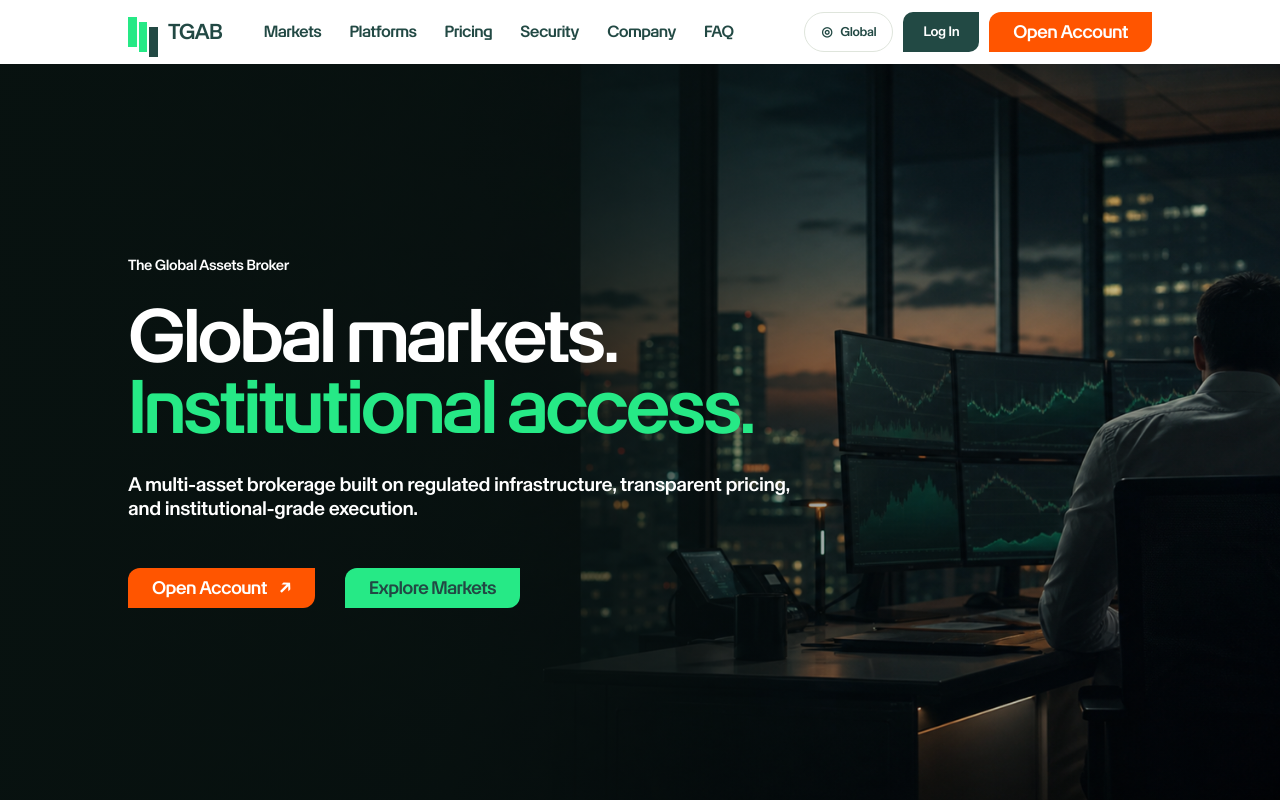
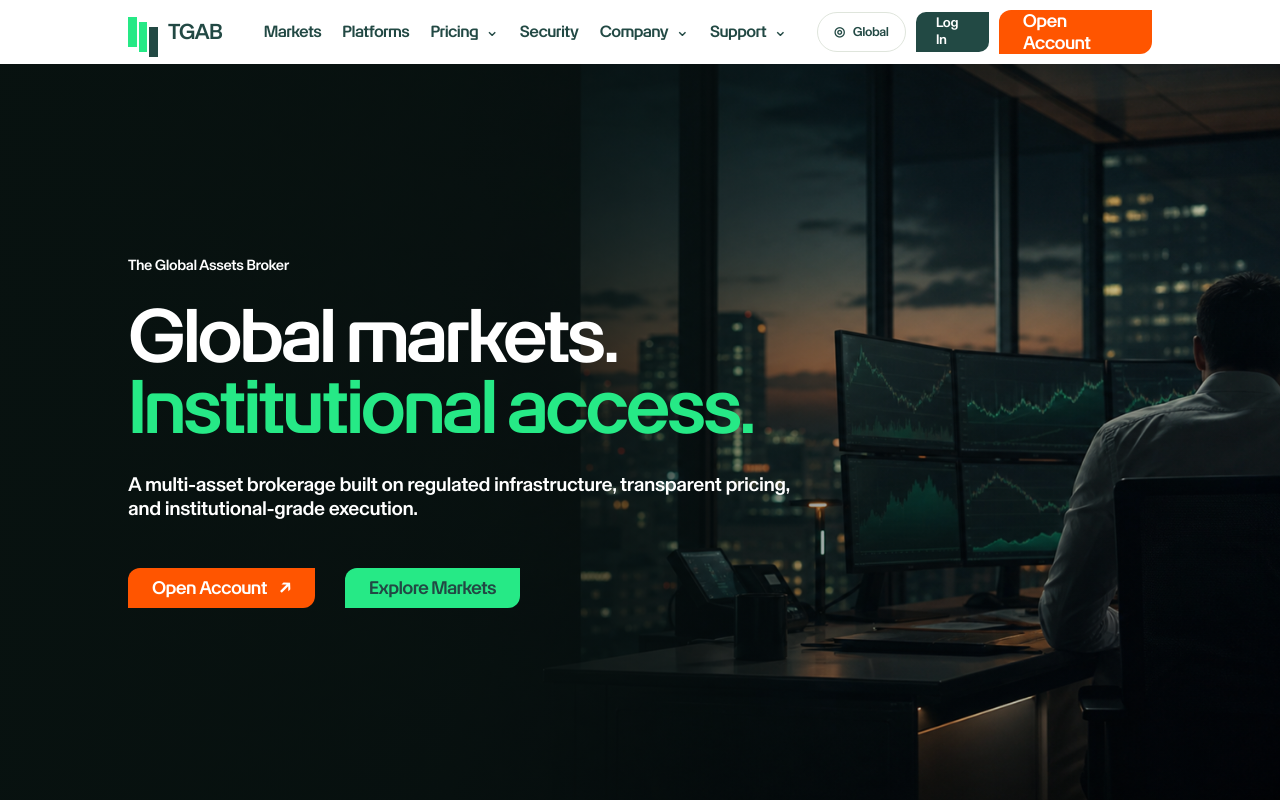
Before and after one commit to TheGlobalAssetsBroker/tgab-site, a React (Vite) app: page / in a window 1280 px wide. Shown: the top 800 px of the page. Built offline with nearby package versions, Linux system fonts and the light colour scheme.

Commit message:
Add grouped navigation dropdowns

```diff
--- a/src/components/Header.jsx
+++ b/src/components/Header.jsx
@@ -1,37 +1,141 @@
-import { useEffect, useState } from "react";
+import { useEffect, useRef, useState } from "react";
 import { Link, NavLink, useLocation } from "react-router-dom";
 import { siteConfig } from "../config";
 
-const links = [
-  ["Markets", "/markets"], ["Platforms", "/platforms"], ["Pricing", "/pricing"],
-  ["Security", "/security"], ["Company", "/company"], ["FAQ", "/faq"],
+const navigation = [
+  { label: "Markets", to: "/markets" },
+  { label: "Platforms", to: "/platforms" },
+  {
+    id: "pricing",
+    label: "Pricing",
+    children: [
+      { label: "Pricing overview", to: "/pricing" },
+      { label: "Core vs Prime", to: "/pricing-details" },
+    ],
+  },
+  { label: "Security", to: "/security" },
+  {
+    id: "company",
+    label: "Company",
+    children: [
+      { label: "About TGAB", to: "/company" },
+      { label: "Careers", to: "/careers" },
+      { label: "Insights", to: "/insights" },
+    ],
+  },
+  {
+    id: "support",
+    label: "Support",
+    children: [
+      { label: "Help centre", to: "/support" },
+      { label: "FAQ", to: "/faq" },
+      { label: "Contact", to: "/contact" },
+    ],
+  },
 ];
 
 export function Header() {
   const [open, setOpen] = useState(false);
+  const [openGroup, setOpenGroup] = useState(null);
+  const navRef = useRef(null);
+  const menuButtonRef = useRef(null);
+  const groupButtons = useRef({});
   const { pathname } = useLocation();
-  useEffect(() => setOpen(false), [pathname]);
+
   useEffect(() => {
-    const closeOnEscape = (event) => event.key === "Escape" && setOpen(false);
+    setOpen(false);
+    setOpenGroup(null);
+  }, [pathname]);
+
+  useEffect(() => {
+    const closeOnEscape = (event) => {
+      if (event.key !== "Escape") return;
+      if (openGroup) {
+        const trigger = groupButtons.current[openGroup];
+        setOpenGroup(null);
+        requestAnimationFrame(() => trigger?.focus());
+        return;
+      }
+      if (open) {
+        setOpen(false);
+        requestAnimationFrame(() => menuButtonRef.current?.focus());
+      }
+    };
+    const closeOutside = (event) => {
+      if (!navRef.current?.contains(event.target)) {
+        setOpen(false);
+        setOpenGroup(null);
+      }
+    };
     window.addEventListener("keydown", closeOnEscape);
+    document.addEventListener("pointerdown", closeOutside);
     document.body.classList.toggle("menu-open", open);
     return () => {
       window.removeEventListener("keydown", closeOnEscape);
+      document.removeEventListener("pointerdown", closeOutside);
       document.body.classList.remove("menu-open");
     };
-  }, [open]);
+  }, [open, openGroup]);
+
+  const desktopCanHover = () => window.matchMedia("(min-width: 1001px) and (hover: hover)").matches;
+  const closeNavigation = () => {
+    setOpen(false);
+    setOpenGroup(null);
+  };
+  const toggleDrawer = () => {
+    setOpen((value) => {
+      if (value) setOpenGroup(null);
+      return !value;
+    });
+  };
 
   return (
     <header className="site-header">
-      <nav className="site-nav wrap" aria-label="Main navigation">
-        <Link className="brand" to="/" aria-label="TGAB home">
+      <nav className="site-nav wrap" aria-label="Main navigation" ref={navRef}>
+        <Link className="brand" to="/" aria-label="TGAB home" onClick={closeNavigation}>
           <span className="brand-symbol" aria-hidden="true"><i /><i /><i /></span>
           <span><strong>TGAB</strong><small>The Global Assets Broker</small></span>
         </Link>
-        <button className="menu-toggle" type="button" aria-expanded={open} aria-controls="primary-links" onClick={() => setOpen((value) => !value)}>{open ? "Close" : "Menu"}</button>
+        <button ref={menuButtonRef} className="menu-toggle" type="button" aria-expanded={open} aria-controls="primary-links" onClick={toggleDrawer}>{open ? "Close" : "Menu"}</button>
         <div className={`nav-drawer${open ? " open" : ""}`} id="primary-links">
-          <div className="nav-links">{links.map(([label, to]) => <NavLink key={to} to={to}>{label}</NavLink>)}</div>
-          <div className="nav-actions"><span className="locale-pill" aria-label="Global brokerage"><span aria-hidden="true">◎</span> Global</span><a className="nav-login" href={siteConfig.loginUrl}>Log In</a><Link className="button button-orange" to="/register">Open Account</Link></div>
+          <ul className="nav-links">
+            {navigation.map((item) => {
+              if (!item.children) {
+                return <li className="nav-item" key={item.to}><NavLink className="nav-direct" to={item.to} onClick={closeNavigation}>{item.label}</NavLink></li>;
+              }
+
+              const expanded = openGroup === item.id;
+              const current = item.children.some((child) => pathname === child.to);
+              return (
+                <li
+                  className={`nav-item nav-group${expanded ? " open" : ""}${current ? " current" : ""}`}
+                  key={item.id}
+                  onMouseEnter={() => desktopCanHover() && setOpenGroup(item.id)}
+                  onMouseLeave={() => desktopCanHover() && setOpenGroup(null)}
+                  onBlur={(event) => !event.currentTarget.contains(event.relatedTarget) && setOpenGroup(null)}
+                >
+                  <button
+                    ref={(node) => { groupButtons.current[item.id] = node; }}
+                    className="nav-group-toggle"
+                    type="button"
+                    aria-expanded={expanded}
+                    aria-controls={`nav-${item.id}`}
+                    onFocus={() => desktopCanHover() && setOpenGroup(item.id)}
+                    onClick={() => setOpenGroup((value) => value === item.id ? null : item.id)}
+                  >
+                    <span>{item.label}</span>
+                    <span className="nav-chevron" aria-hidden="true">⌄</span>
+                  </button>
+                  <ul className="nav-dropdown" id={`nav-${item.id}`} aria-label={`${item.label} pages`} aria-hidden={!expanded}>
+                    {item.children.map((child) => (
+                      <li key={child.to}><NavLink to={child.to} tabIndex={expanded ? 0 : -1} onClick={closeNavigation}>{child.label}<span aria-hidden="true">↗</span></NavLink></li>
+                    ))}
+                  </ul>
+                </li>
+              );
+            })}
+          </ul>
+          <div className="nav-actions"><span className="locale-pill" aria-label="Global brokerage"><span aria-hidden="true">◎</span> Global</span><a className="nav-login" href={siteConfig.loginUrl}>Log In</a><Link className="button button-orange" to="/register" onClick={closeNavigation}>Open Account</Link></div>
         </div>
       </nav>
     </header>
--- a/src/styles.css
+++ b/src/styles.css
@@ -64,9 +64,18 @@ h1, h2, h3 { text-wrap: balance; }
 .brand small { display: none; }
 .nav-drawer { flex: 1; display: flex; align-items: center; justify-content: space-between; gap: 30px; }
 .nav-links, .nav-actions { display: flex; align-items: center; }
-.nav-links { gap: clamp(18px, 2.2vw, 38px); }
-.nav-links a { color: var(--deep-green); font-family: "Artex", sans-serif; font-size: 16px; font-weight: 500; letter-spacing: -.04em; transition: opacity .3s ease; }
-.nav-links a:hover, .nav-links a.active { opacity: .5; }
+.nav-links { margin: 0; padding: 0; gap: clamp(14px, 1.65vw, 28px); list-style: none; }
+.nav-item { position: relative; }
+.nav-direct, .nav-group-toggle { min-height: 64px; padding: 0; display: inline-flex; align-items: center; color: var(--deep-green); font-family: "Artex", sans-serif; font-size: 16px; font-weight: 500; letter-spacing: -.04em; white-space: nowrap; transition: opacity .3s ease; }
+.nav-direct:hover, .nav-direct.active, .nav-group-toggle:hover, .nav-group.current > .nav-group-toggle { opacity: .5; }
+.nav-group-toggle { gap: 7px; border: 0; background: transparent; cursor: pointer; }
+.nav-chevron { display: inline-block; color: var(--deep-green); font-family: "Basel", sans-serif; font-size: 17px; line-height: 1; transform: translateY(-2px); transform-origin: center; transition: transform .3s cubic-bezier(.22,1,.36,1); }
+.nav-group.open .nav-chevron { transform: translateY(1px) rotate(180deg); }
+.nav-dropdown { position: absolute; z-index: 10; top: calc(100% - 1px); left: -18px; min-width: 238px; margin: 0; padding: 10px; list-style: none; border: 1px solid var(--line); border-top: 2px solid var(--green); border-radius: 18px 0 18px 0; background: #fff; box-shadow: 0 20px 42px rgba(8,18,16,.12); opacity: 0; visibility: hidden; pointer-events: none; transform: translateY(-8px); transition: opacity .22s ease, visibility .22s ease, transform .3s cubic-bezier(.22,1,.36,1); }
+.nav-group.open .nav-dropdown { opacity: 1; visibility: visible; pointer-events: auto; transform: translateY(0); }
+.nav-dropdown a { min-height: 46px; padding: 0 13px; display: flex; align-items: center; justify-content: space-between; gap: 22px; border-radius: 10px 0 10px 0; color: var(--deep-green); font-family: "Basel", sans-serif; font-size: 15px; font-weight: 600; letter-spacing: -.02em; transition: color .25s ease, background-color .25s ease; }
+.nav-dropdown a > span { color: var(--green); font-size: 13px; }
+.nav-dropdown a:hover, .nav-dropdown a.active { color: var(--deep-green); background: var(--pale); opacity: 1; }
 .nav-actions { gap: 10px; }
 .locale-pill { min-height: 40px; padding: 0 16px; display: inline-flex; align-items: center; gap: 8px; border: 1px solid #dfe5dc; border-radius: 999px; color: var(--deep-green); font-size: 13px; font-weight: 600; }
 .nav-login { min-height: 40px; padding: 0 20px; display: inline-flex; align-items: center; color: #fff; background: var(--deep-green); border-radius: 10px 0 10px 0; font-size: 14px; font-weight: 600; transition: opacity .3s ease; }
@@ -423,10 +432,17 @@ body[data-page="markets"] ul[aria-label="Indicative market quotes"] + p { margin
   .site-nav { min-height: 60px; }
   .brand { margin-right: auto; }
   .menu-toggle { display: inline-flex; }
-  .nav-drawer { position: absolute; inset: 60px 0 auto; max-height: calc(100vh - 60px); padding: 26px 32px 34px; overflow-y: auto; display: none; background: #fff; border-top: 1px solid var(--line); }
+  .nav-drawer { position: absolute; inset: 60px 0 auto; max-height: calc(100dvh - 60px); padding: 26px 32px 34px; overflow-y: auto; display: none; background: #fff; border-top: 1px solid var(--line); }
   .nav-drawer.open { display: grid; gap: 28px; }
-  .nav-links { align-items: stretch; flex-direction: column; gap: 0; }
-  .nav-links a { padding: 14px 0; border-bottom: 1px solid var(--line); font-size: 20px; }
+  .nav-links { width: 100%; align-items: stretch; flex-direction: column; gap: 0; }
+  .nav-item { width: 100%; }
+  .nav-direct, .nav-group-toggle { width: 100%; min-height: 52px; padding: 0; border-bottom: 1px solid var(--line); font-size: 20px; }
+  .nav-direct { display: flex; }
+  .nav-group-toggle { justify-content: space-between; }
+  .nav-direct:hover, .nav-direct.active, .nav-group-toggle:hover, .nav-group.current > .nav-group-toggle { color: var(--deep-green); opacity: .55; }
+  .nav-dropdown { position: static; min-width: 0; max-height: 0; overflow: hidden; margin: 0 0 0 12px; padding: 0 0 0 18px; border: 0; border-left: 2px solid transparent; border-radius: 0; box-shadow: none; opacity: 0; visibility: hidden; transform: none; transition: max-height .3s cubic-bezier(.22,1,.36,1), padding .3s ease, border-color .3s ease, opacity .2s ease, visibility .2s ease; }
+  .nav-group.open .nav-dropdown { max-height: 220px; padding: 8px 0 12px 18px; border-left-color: var(--green); opacity: 1; visibility: visible; }
+  .nav-dropdown a { min-height: 42px; padding: 0 10px; border: 0; font-size: 16px; }
   .nav-actions { justify-content: space-between; }
   .hero-reference { min-height: calc(100svh - 60px); background-position: 62% center; }
   .hero-reference::before { background: linear-gradient(90deg, rgba(8,18,16,.97), rgba(8,18,16,.68)); }
```
